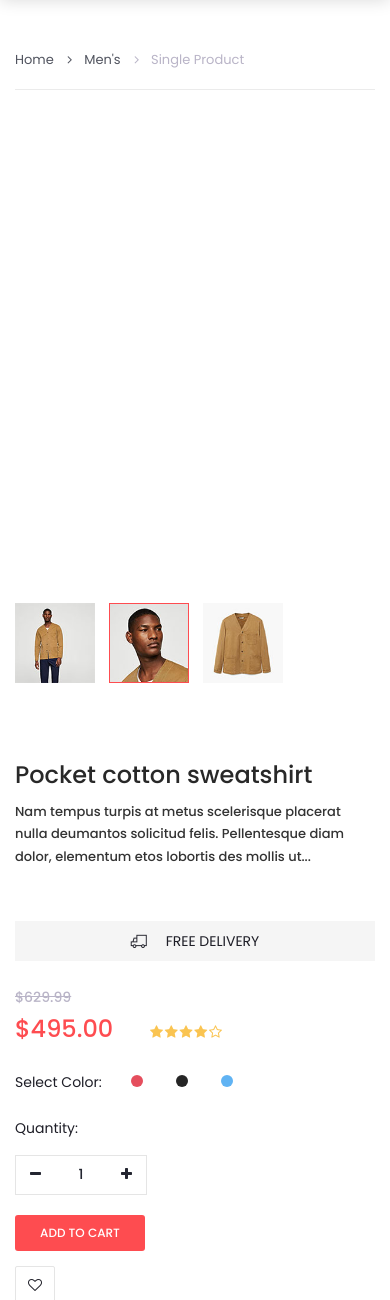
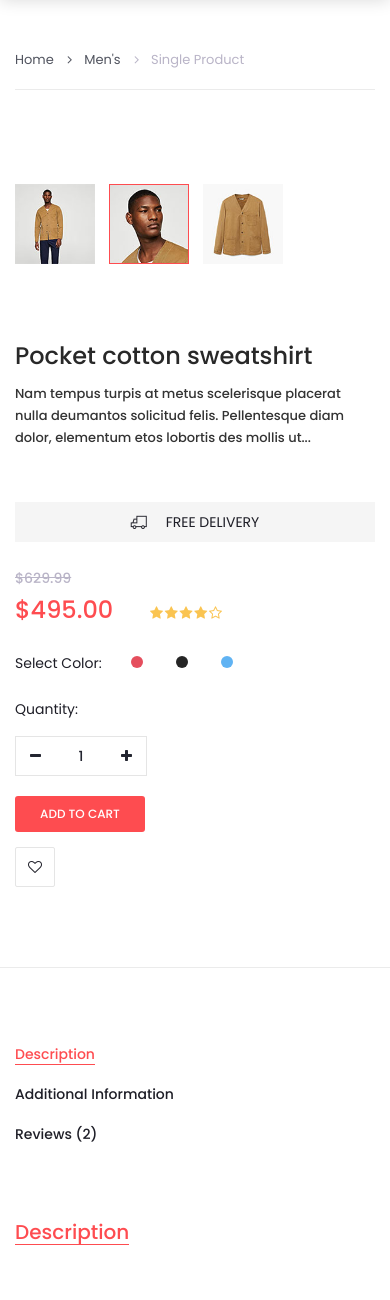
Before and after one commit to nikolay-dimitrov256/vs-fashion-shop, a Django app: page /single/ in a window 390 px wide. Shown: the part 70-1370 px from the top of the page. Run offline with Django 5.2, Linux system fonts and the light colour scheme; some libraries are stand-ins or nearby versions.

Commit message:
fix: Fixed the responsive styles on the picture section in product page

```diff
--- a/fashionShop/static/styles/single_responsive.css
+++ b/fashionShop/static/styles/single_responsive.css
@@ -64,10 +64,10 @@
 	{
 		height: 110px;
 	}
-	.single_product_image
+	/* .single_product_image
 	{
 		height: 436px;
-	}
+	} */
 }
 
 /************
@@ -116,7 +116,7 @@
 	.single_product_image
 	{
 		margin-bottom: 15px;
-		height: 785px;
+		/* height: 785px; */
 	}
 	.single_product_thumbnails
 	{
@@ -229,10 +229,10 @@
 	{
 		margin-bottom: 111px;
 	}
-	.single_product_image
+	/* .single_product_image
 	{
 		height: 576px;
-	}
+	} */
 	.benefit_col
 	{
 		margin-bottom: 15px;
@@ -266,10 +266,10 @@
 		right: -100%;
 		width: 100%;
 	}
-	.single_product_image
+	/* .single_product_image
 	{
 		height: calc((100vw - 30px) / 0.86);
-	}
+	} */
 	.single_product_thumbnails ul li
 	{
 		width: 80px;
```
